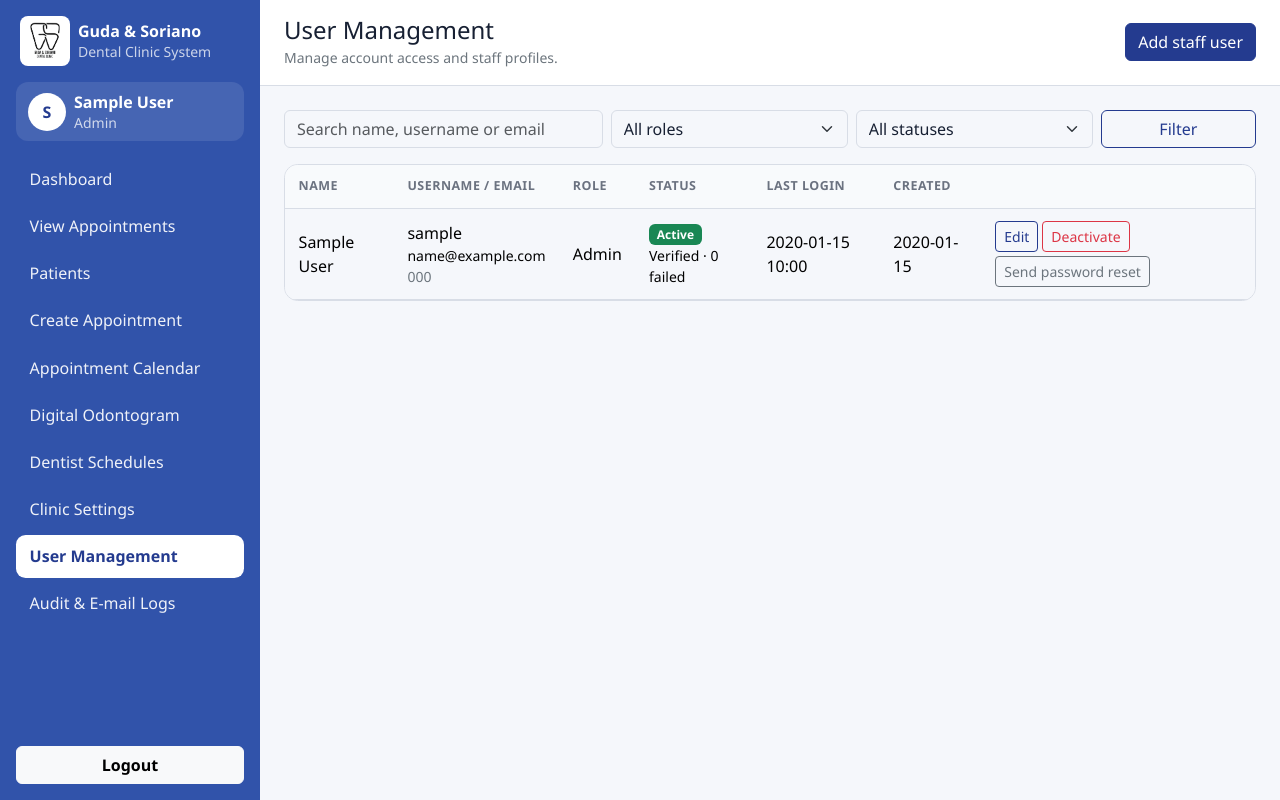
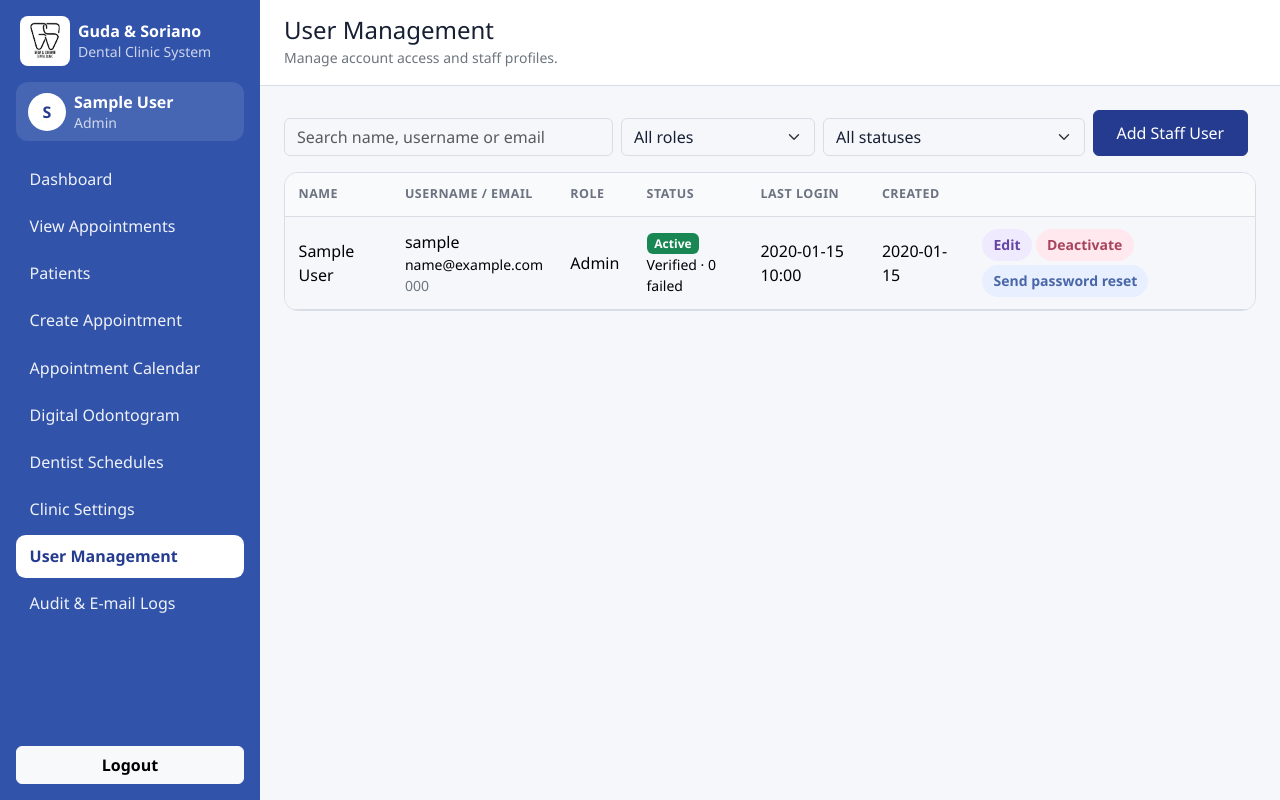
Before and after one commit to atreyuuu009/orachart-laravel, a Laravel app: page /admin/users in a window 1280 px wide. Run offline with Laravel 12, Linux system fonts and the light colour scheme; a user stored in the database is signed in; data comes from the database, SQL or seed files in the repository; tables that the repository leaves empty hold one stand-in row (values such as "Sample post").

Commit message:
edit user management module

```diff
--- a/resources/views/admin/users/index.blade.php
+++ b/resources/views/admin/users/index.blade.php
@@ -2,12 +2,24 @@
 @section('title','User Management')
 @section('page_title','User Management')
 @section('page_subtitle','Manage account access and staff profiles.')
-@section('page_actions')<a class="btn btn-primary" href="{{ route('admin.users.create') }}">Add staff user</a>@endsection
 @section('content')
-<form class="row g-2 mb-3" method="GET"><div class="col-md-4"><input class="form-control" name="search" value="{{ request('search') }}" placeholder="Search name, username or email"></div><div class="col-md-3"><select class="form-select" name="role"><option value="">All roles</option>@foreach($roles as $role)<option value="{{ $role->role_name }}" @selected(request('role')===$role->role_name)>{{ $role->role_name }}</option>@endforeach</select></div><div class="col-md-3"><select class="form-select" name="status"><option value="">All statuses</option>@foreach(['active'=>'Active','inactive'=>'Inactive','locked'=>'Locked'] as $v=>$label)<option value="{{ $v }}" @selected(request('status')===$v)>{{ $label }}</option>@endforeach</select></div><div class="col-md-2"><button class="btn btn-outline-primary w-100">Filter</button></div></form>
+<style>
+  .user-action { border: 0; border-radius: 999px; padding: .35rem .7rem; font-weight: 600; transition: transform .15s ease, box-shadow .15s ease; }
+  .user-action:hover { transform: translateY(-1px); box-shadow: 0 .25rem .6rem #24324b20; }
+  .user-action-edit { color: #6546a5; background: #f0eaff; }
+  .user-action-deactivate { color: #a9435e; background: #ffe8ee; }
+  .user-action-reactivate { color: #287b58; background: #e2f7eb; }
+  .user-action-reset { color: #4866a8; background: #e8efff; }
+  .user-action-unlock { color: #90651c; background: #fff3d6; }
+  .user-action-verify { color: #39778a; background: #e2f6fa; }
+</style>
+<div class="row g-2 mb-3 align-items-stretch"><form id="userFilters" class="col-md-10 row g-2" method="GET"><div class="col-md-5"><input class="form-control" name="search" value="{{ request('search') }}" placeholder="Search name, username or email"></div><div class="col-md-3"><select class="form-select" name="role" aria-label="Filter by role"><option value="">All roles</option>@foreach($roles as $role)<option value="{{ $role->role_name }}" @selected(request('role')===$role->role_name)>{{ ['admin'=>'Admin','clinic_staff'=>'Clinic Staff','dentist'=>'Dentist','patient'=>'Patient'][$role->role_name] ?? ucfirst(str_replace('_',' ',$role->role_name)) }}</option>@endforeach</select></div><div class="col-md-4"><select class="form-select" name="status" aria-label="Filter by status"><option value="">All statuses</option>@foreach(['active'=>'Active','inactive'=>'Inactive','locked'=>'Locked'] as $v=>$label)<option value="{{ $v }}" @selected(request('status')===$v)>{{ $label }}</option>@endforeach</select></div></form><div class="col-md-2"><a class="btn btn-primary w-100 h-100 d-flex align-items-center justify-content-center" href="{{ route('admin.users.create') }}">Add Staff User</a></div></div>
 <div class="table-responsive card"><table class="table table-hover align-middle mb-0"><thead><tr><th>Name</th><th>Username / Email</th><th>Role</th><th>Status</th><th>Last login</th><th>Created</th><th></th></tr></thead><tbody>
-@forelse($users as $u)<tr><td>{{ $u->full_name }}@if($u->hasRole('dentist'))<div class="small text-secondary">License: {{ $u->dentist?->license_number ?: '—' }} · {{ $u->dentist?->specialties->pluck('specialty_name')->join(', ') ?: 'General Dentistry' }}<br>Online bookings: {{ $u->dentist?->is_accepting_bookings ? 'Yes' : 'No' }}</div>@elseif($u->hasRole('patient'))<div class="small text-secondary">Patient code: {{ $u->patient?->patient_code ?: '—' }}</div>@endif</td><td>{{ $u->username }}<div class="small">{{ $u->email }}</div><div class="small text-secondary">{{ $u->contact_number ?: 'No contact number' }}</div></td><td>{{ $u->role_label }}</td><td>@if(!$u->is_active)<span class="badge text-bg-secondary">Inactive</span>@else<span class="badge text-bg-success">Active</span>@endif @if($u->locked_until?->isFuture())<span class="badge text-bg-danger">Locked</span>@endif<div class="small">{{ $u->is_email_verified?'Verified':'Unverified' }} · {{ $u->failed_login_count }} failed</div></td><td>{{ $u->last_login_at?->format('Y-m-d H:i') ?: 'Never' }}</td><td>{{ $u->created_at?->format('Y-m-d') }}</td><td class="text-nowrap"><div class="d-flex flex-wrap gap-1"><a class="btn btn-sm btn-outline-primary" href="{{ route('admin.users.edit',$u) }}">Edit</a>
-@if($u->is_active)<form method="POST" action="{{ route('admin.users.deactivate',$u) }}">@csrf<button class="btn btn-sm btn-outline-danger" onclick="return confirm('Deactivate this account?')">Deactivate</button></form>@else<form method="POST" action="{{ route('admin.users.reactivate',$u) }}">@csrf<button class="btn btn-sm btn-outline-success">Reactivate</button></form>@endif
-@if($u->locked_until)<form method="POST" action="{{ route('admin.users.unlock',$u) }}">@csrf<button class="btn btn-sm btn-outline-warning">Unlock</button></form>@endif
-<form method="POST" action="{{ route('admin.users.reset',$u) }}">@csrf<button class="btn btn-sm btn-outline-secondary">Send password reset</button></form>@if(!$u->is_email_verified)<form method="POST" action="{{ route('admin.users.verification',$u) }}">@csrf<button class="btn btn-sm btn-outline-secondary">Resend verification</button></form>@endif</div></td></tr>@empty<tr><td colspan="7" class="text-center text-secondary p-4">No users found.</td></tr>@endforelse</tbody></table></div><div class="mt-3">{{ $users->links('pagination::bootstrap-5') }}</div>
+@forelse($users as $u)<tr><td>{{ $u->full_name }}@if($u->hasRole('dentist'))<div class="small text-secondary">License: {{ $u->dentist?->license_number ?: '—' }} · {{ $u->dentist?->specialties->pluck('specialty_name')->join(', ') ?: 'General Dentistry' }}<br>Online bookings: {{ $u->dentist?->is_accepting_bookings ? 'Yes' : 'No' }}</div>@elseif($u->hasRole('patient'))<div class="small text-secondary">Patient code: {{ $u->patient?->patient_code ?: '—' }}</div>@endif</td><td>{{ $u->username }}<div class="small">{{ $u->email }}</div><div class="small text-secondary">{{ $u->contact_number ?: 'No contact number' }}</div></td><td>{{ $u->role_label }}</td><td>@if(!$u->is_active)<span class="badge text-bg-secondary">Inactive</span>@else<span class="badge text-bg-success">Active</span>@endif @if($u->locked_until?->isFuture())<span class="badge text-bg-danger">Locked</span>@endif<div class="small">{{ $u->is_email_verified?'Verified':'Unverified' }} · {{ $u->failed_login_count }} failed</div></td><td>{{ $u->last_login_at?->format('Y-m-d H:i') ?: 'Never' }}</td><td>{{ $u->created_at?->format('Y-m-d') }}</td><td class="text-nowrap"><div class="d-flex flex-wrap gap-1"><a class="btn btn-sm user-action user-action-edit" href="{{ route('admin.users.edit',$u) }}">Edit</a>
+@if($u->is_active)<form method="POST" action="{{ route('admin.users.deactivate',$u) }}">@csrf<button class="btn btn-sm user-action user-action-deactivate" onclick="return confirm('Deactivate this account?')">Deactivate</button></form>@else<form method="POST" action="{{ route('admin.users.reactivate',$u) }}">@csrf<button class="btn btn-sm user-action user-action-reactivate">Reactivate</button></form>@endif
+@if($u->locked_until)<form method="POST" action="{{ route('admin.users.unlock',$u) }}">@csrf<button class="btn btn-sm user-action user-action-unlock">Unlock</button></form>@endif
+<form method="POST" action="{{ route('admin.users.reset',$u) }}">@csrf<button class="btn btn-sm user-action user-action-reset">Send password reset</button></form>@if(!$u->is_email_verified)<form method="POST" action="{{ route('admin.users.verification',$u) }}">@csrf<button class="btn btn-sm user-action user-action-verify">Resend verification</button></form>@endif</div></td></tr>@empty<tr><td colspan="7" class="text-center text-secondary p-4">No users found.</td></tr>@endforelse</tbody></table></div><div class="mt-3">{{ $users->links('pagination::bootstrap-5') }}</div>
+<script>
+  document.querySelectorAll('#userFilters select').forEach(select => select.addEventListener('change', () => document.getElementById('userFilters').requestSubmit()));
+</script>
 @endsection
```
Also changed, not shown: app/Http/Controllers/AuthController.php (+9 -1 lines).
